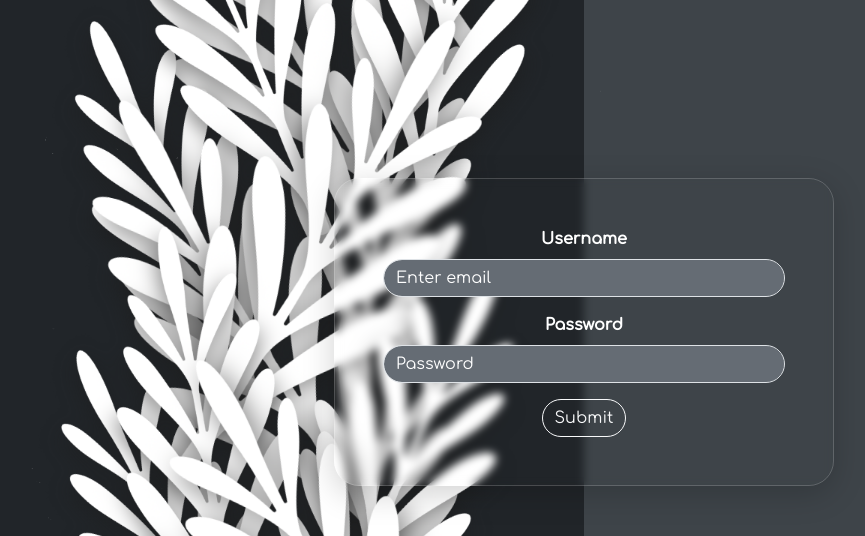
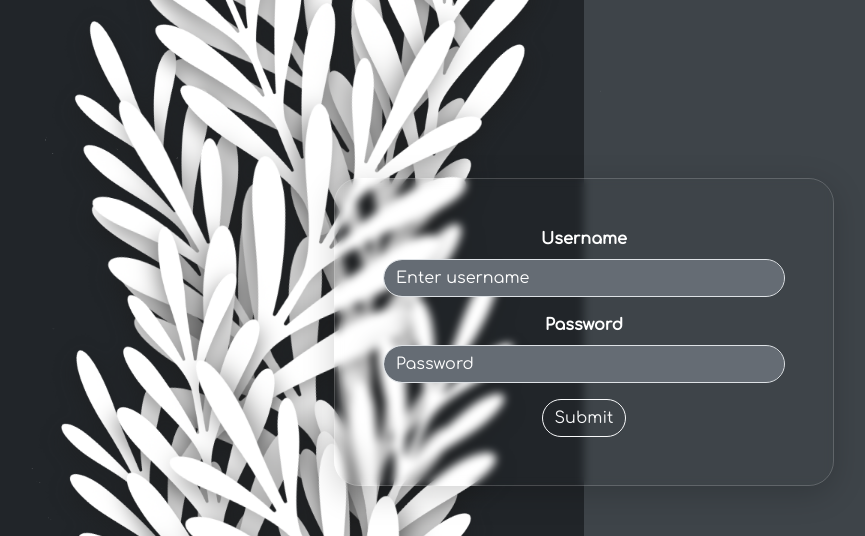
Before and after one commit to Gupta0Kaustubh/Survey-form-app, a React (Vite) app in the folder frontend/: page /admin-login in a window 1280 px wide. Shown: the top 536 px of the page, without its empty margins (56-921 px from the left). Built offline with nearby package versions, Linux system fonts and the light colour scheme.

Commit message:
Admin Login done

```diff
--- a/frontend/src/components/AdminLoginPage.jsx
+++ b/frontend/src/components/AdminLoginPage.jsx
@@ -1,34 +1,46 @@
 // src/components/AdminLoginPage.jsx
 import '../styles/AdminLogin.css'
-import React from 'react';
-import Button from 'react-bootstrap/Button';
-import Form from 'react-bootstrap/Form';
+// src/components/AdminLoginPage.jsx
+import React, { useState } from 'react';
+import { Button, Form } from 'react-bootstrap';
 import { useNavigate } from 'react-router-dom';
+
 function AdminLoginPage() {
-    // Your admin login form and logic go here
+    const navigate = useNavigate();
+    const [username, setUsername] = useState('');
+    const [password, setPassword] = useState('');
 
-  const navigate = useNavigate();
+    const handleSubmit = (event) => {
+        event.preventDefault()
+
+        if (username === 'kaustubhgupta@jmangroup.com' && password === '600113') {
+            navigate("/admin-details");
+        }else  if (username === 'yogeshwarang@jmangroup.com' && password === '600113') {
+          navigate("/admin-details");
+      } else {
+            alert('Invalid username or password');
+        }
+    };
+
     return (
         <div className='ad-login'>
-        <div className='container align-items-center justify-content-center ' style={{paddingTop:"130px"}}>
-             <link rel="stylesheet"
-          href="https://fonts.googleapis.com/css?family=Comfortaa"></link>
-           <Form id= "signup-container" className='p-5 mt-5' style={{color:"white",width:"500px"}}>
+            <div className='container align-items-center justify-content-center' style={{ paddingTop: "130px" }}>
+                <link rel="stylesheet" href="https://fonts.googleapis.com/css?family=Comfortaa" />
+                <Form id="signup-container" className='p-5 mt-5' style={{ color: "white", width: "500px" }} onSubmit={handleSubmit}>
                     <Form.Group className="mb-3" controlId="formBasicEmail">
-        <Form.Label className='fw-bold' style={{fontFamily:"comfortaa"}}>Username</Form.Label>
-        <Form.Control type="email" placeholder="Enter email" />
+                        <Form.Label className='fw-bold' style={{ fontFamily: "comfortaa" }}>Username</Form.Label>
+                        <Form.Control type="text" placeholder="Enter username" value={username} onChange={(e) => setUsername(e.target.value)} />
                     </Form.Group>
 
                     <Form.Group className="mb-3" controlId="formBasicPassword">
-        <Form.Label className='fw-bold' style={{fontFamily:"comfortaa"}}>Password</Form.Label>
-        <Form.Control type="password" placeholder="Password" />
+                        <Form.Label className='fw-bold' style={{ fontFamily: "comfortaa" }}>Password</Form.Label>
+                        <Form.Control type="password" placeholder="Password" value={password} onChange={(e) => setPassword(e.target.value)} />
                     </Form.Group>
 
-      <Button onClick={()=>{navigate("/admin-details")}} variant='btn btn-outline-light' type="submit" style={{borderRadius:"25px"}}>
+                    <Button variant='outline-light' type="submit" style={{ borderRadius: "25px" }}>
                         Submit
                     </Button>
                 </Form>
-
             </div>
         </div>
     );
```
Lines whose indentation alone changed are shown as unchanged.
